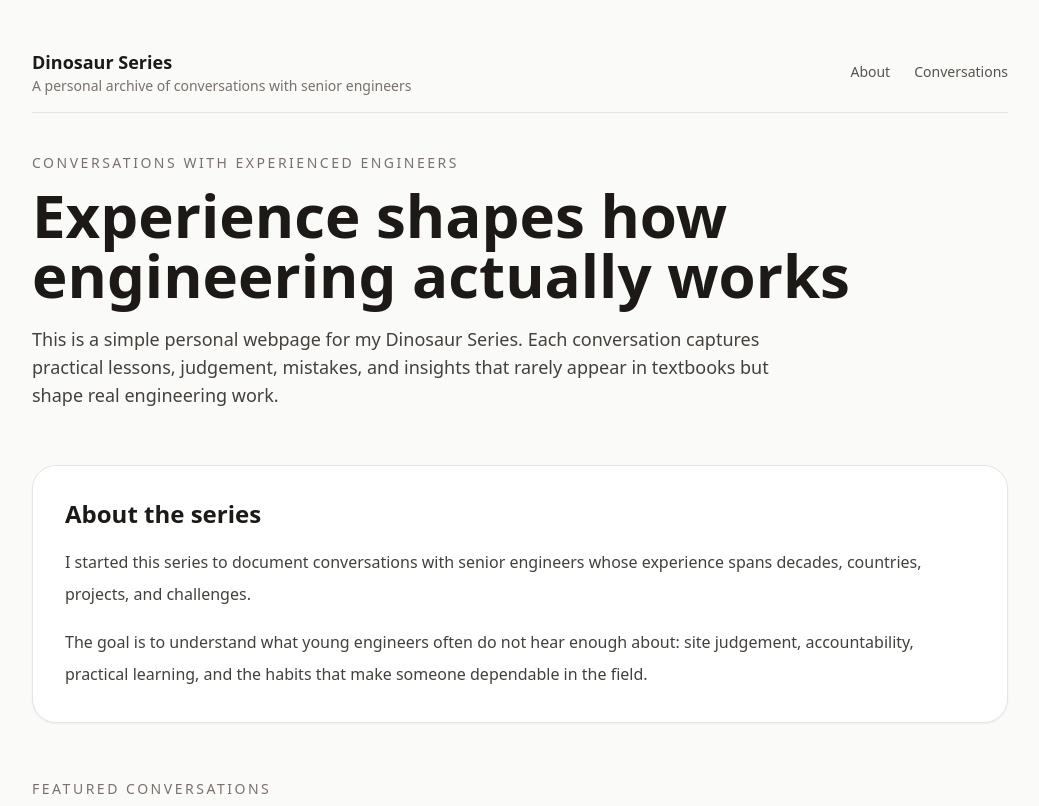
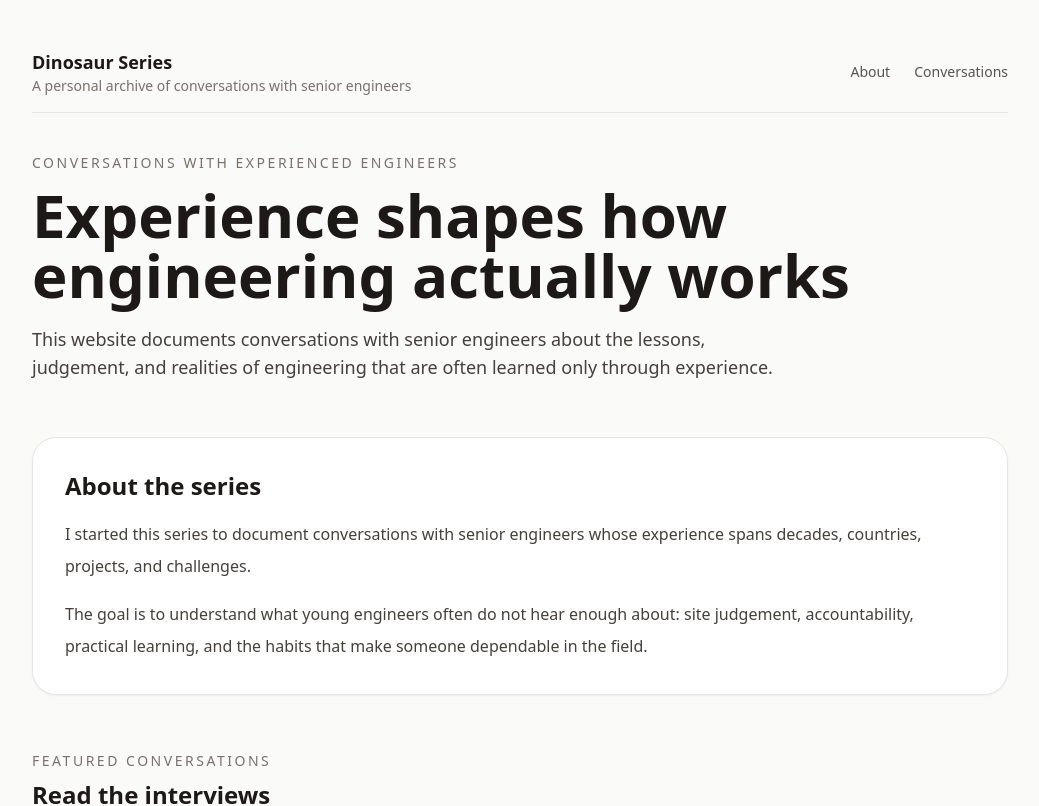
Before and after one commit to Manali7129/Dinosaur-Series, a React (Vite) app: page / in a window 1280 px wide. Shown: the top 806 px of the page, without its empty margins (120-1159 px from the left). Built offline with nearby package versions, Linux system fonts and the light colour scheme.

Commit message:
Update App.jsx

```diff
--- a/src/App.jsx
+++ b/src/App.jsx
@@ -234,10 +234,7 @@ function HomePage() {
           </h1>
 
           <p className="mt-5 text-base md:text-lg leading-8 text-stone-700 max-w-3xl">
-            This is a simple personal webpage for my Dinosaur Series. Each
-            conversation captures practical lessons, judgement, mistakes, and
-            insights that rarely appear in textbooks but shape real engineering
-            work.
+            This website documents conversations with senior engineers about the lessons, judgement, and realities of engineering that are often learned only through experience.
           </p>
         </header>
 
```
